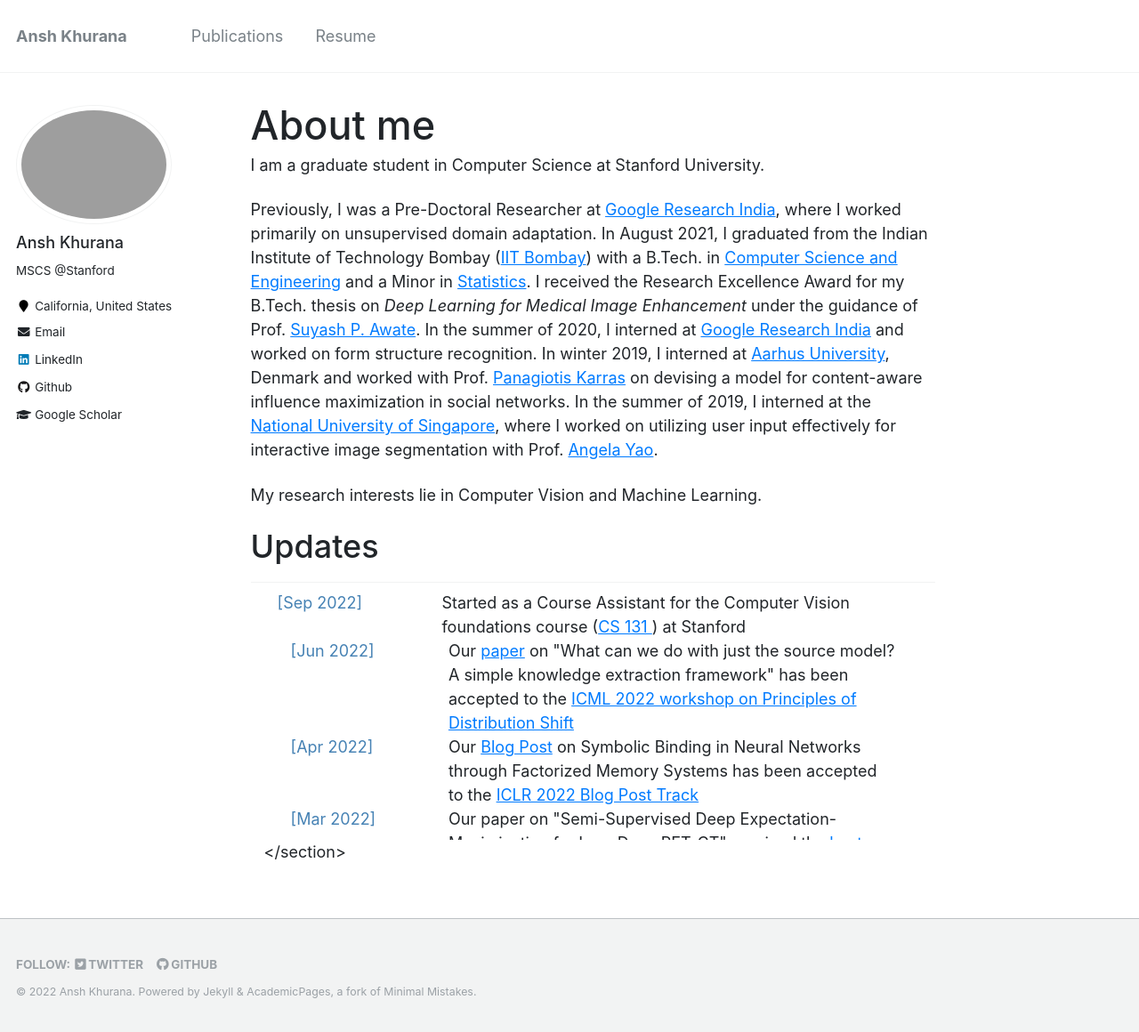
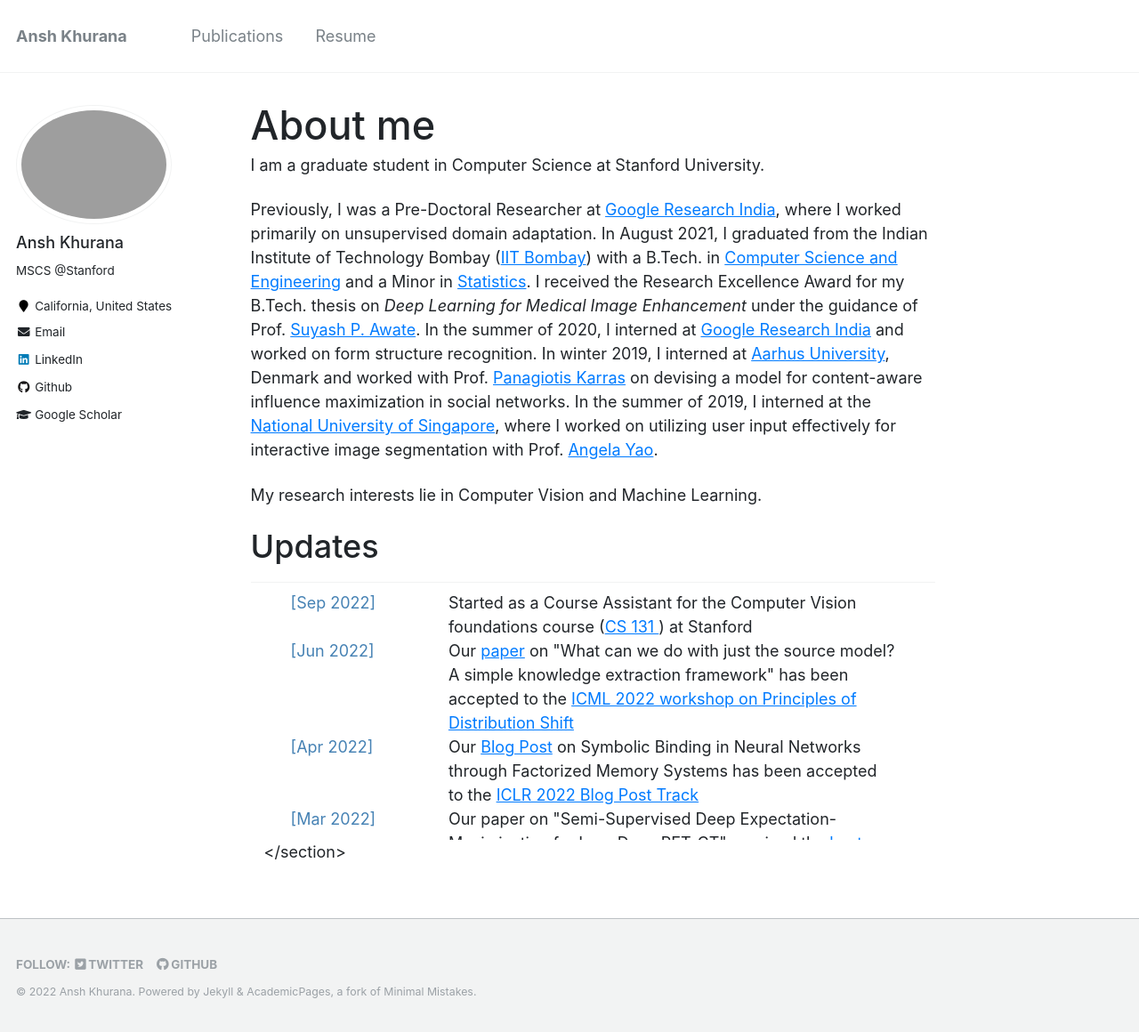
Before and after one commit to AnshKhurana/anshkhurana.github.io, a Jekyll site: the page built from _pages/about.md, in a window 1280 px wide and 1160 px high. Shown: the whole window at 89% size. Built offline with Jekyll 4.4.1, drawn with Linux system fonts in a browser that asks for light colours.

Commit message:
bug fix.

```diff
--- a/_pages/about.md
+++ b/_pages/about.md
@@ -24,14 +24,14 @@
 <section id="updates" class="home-section ">
     <div class="container ">
     <div class="col-xs-12 col-md-12" style="height: 280px; margin: 0em; overflow-y: auto;">
+    <!-- <div class="col-xs-0 col-md-4 section-heading "></div> -->
+            <div class="col-xs-12 col-md-12" style="height: 280px; margin: 0em; overflow-y: auto;">
             <!-- CS 131 CA -->
                 <div class="row">
                   <div class="col-xs-4 col-md-3 update-dates">[Sep 2022]</div>
                   <div class="col">
                    Started as a Course Assistant for the Computer Vision foundations course (<a href="http://vision.stanford.edu/teaching/cs131_fall2223/">CS 131 </a>) at Stanford</div>
                 </div>
-            <!-- <div class="col-xs-0 col-md-4 section-heading "></div> -->
-            <div class="col-xs-12 col-md-12" style="height: 280px; margin: 0em; overflow-y: auto;">
             <!-- ICML PODS Workshop -->
                 <div class="row">
                   <div class="col-xs-4 col-md-3 update-dates">[Jun 2022]</div>
```
